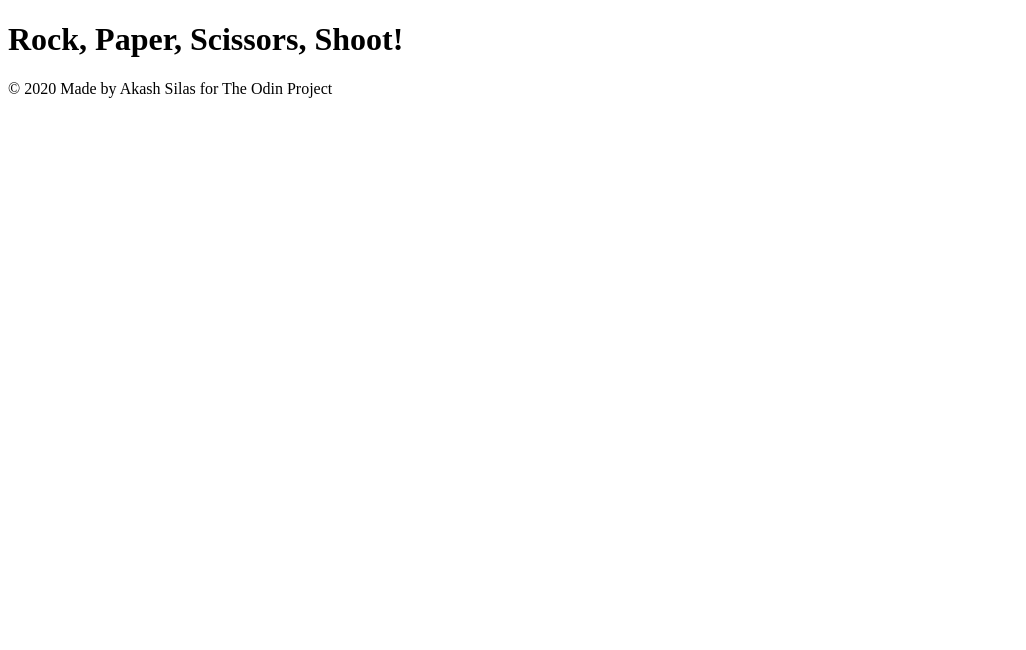
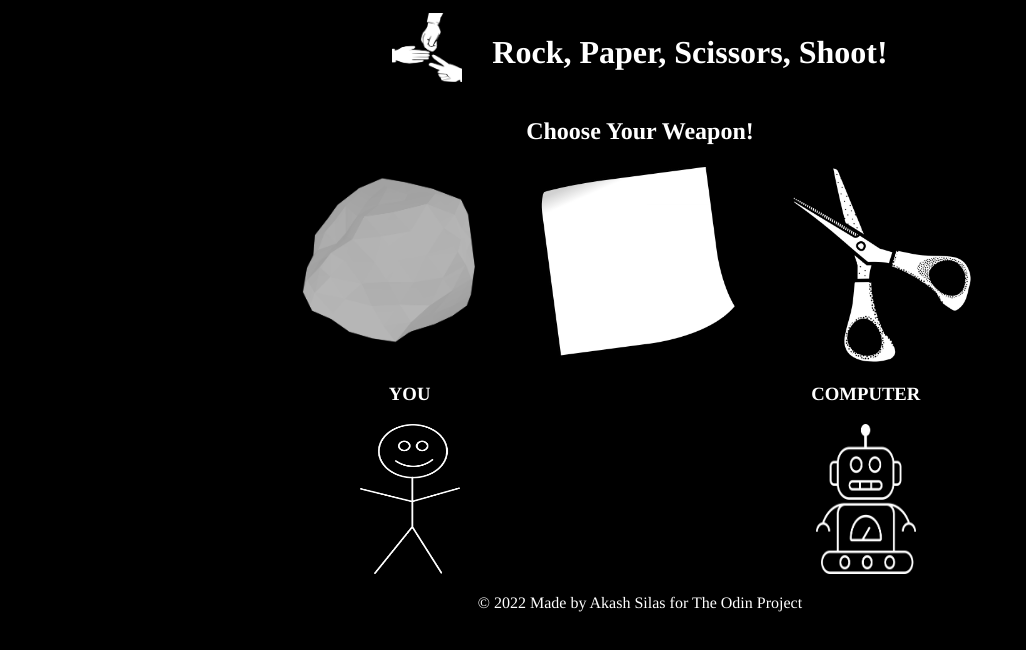
Before and after one commit to silasakash/rockpaperscissors, a plain HTML site: page index.html in a window 1280 px wide. Shown: the whole page, without its empty margins (0-1026 px from the left). Drawn offline with Linux system fonts and the light colour scheme.

Commit message:
Add the ui elements

```diff
--- a/index.html
+++ b/index.html
@@ -5,19 +5,35 @@
     <meta http-equiv="X-UA-Compatible" content="IE=edge">
     <meta name="viewport" content="width=device-width, initial-scale=1.0">
     <script src="script.js"></script>
+    <link href="style.css" rel="stylesheet">
     <title>Rock Paper Scissors</title>
 </head>
 <body>
     <header>
+        <div class="header-img"><img src="img/rps-header.png" alt="rock paper scissors with hand"></div>
         <h1>Rock, Paper, Scissors, Shoot!</h1>
     </header>
     <section class="gameplace">
         <!-- Contains the game -->
-        <div class="select"></div>
-        <div class="display"></div>
+        <h2>Choose Your Weapon!</h2>
+        <div class="select">
+            <button id="rock"></button>
+            <button id="paper"></button>
+            <button id="scissors"></button>
+        </div>
+        <div class="display">
+            <div id="human">
+                <h3>YOU</h3>
+                <img src="img/human.png" alt="human">
+            </div>
+            <div id="computer">
+                <h3>COMPUTER</h3>
+                <img src="img/robot.png" alt="a robot">
+            </div>
+        </div>
     </section>
     <footer>
-        <p>&#169; 2020 Made by Akash Silas for The Odin Project</p>
+        <p>&#169; 2022 Made by Akash Silas for The Odin Project</p>
     </footer>
 </body>
 </html>
--- a/script.js
+++ b/script.js
@@ -53,11 +53,11 @@ function playRound(playerSelection,computerSelection) {
 function game() {
     playerScore = 0;
     computerScore = 0;
-    for (let i = 0; i < 5; i++) {
-        console.log(playRound());
-        console.log("Player Score = " + playerScore);
-        console.log("Computer Score = " + computerScore);
-    }
+    // for (let i = 0; i < 5; i++) {
+    //     console.log(playRound());
+    //     console.log("Player Score = " + playerScore);
+    //     console.log("Computer Score = " + computerScore);
+    // }
     if (playerScore == computerScore) {
         return "It's a Tie"
     }
--- a/style.css
+++ b/style.css
@@ -0,0 +1,60 @@
+* {
+    font-family: Times, "Times New Roman", Georgia, serif;
+    color:white;
+    text-align:center;
+}
+body {
+    background-color: black;
+}
+
+header {
+    padding:5px;
+    display: flex;
+    justify-content: center;
+    gap:30px;
+}
+
+.header-img img {
+    width:70px;
+}
+
+.select {
+    display: flex;
+    justify-content: center;
+    gap: 50px;
+}
+
+.select button {
+    width: 200px;
+    height: 200px;
+    background-size: contain;
+    background-repeat: no-repeat;
+    background-color: black;
+    border:none;
+}
+
+.select button:hover {
+    border:solid white;
+}
+
+.select #rock {
+    background-image: url("img/rock.png");
+}
+
+.select #paper {
+    background-image: url("img/paper.png");
+}
+
+.select #scissors {
+    background-image: url("img/scissors.png");
+}
+
+.display {
+    display: flex;
+    justify-content: space-evenly;
+}
+
+.display img {
+    width:100px;
+    height: 150px;
+}
```
Also changed, not shown: img/human.png (added), img/paper.png (added), img/robot.png (added), img/rock.png (added), img/rps-header.png (added), img/scissors.png (added).
